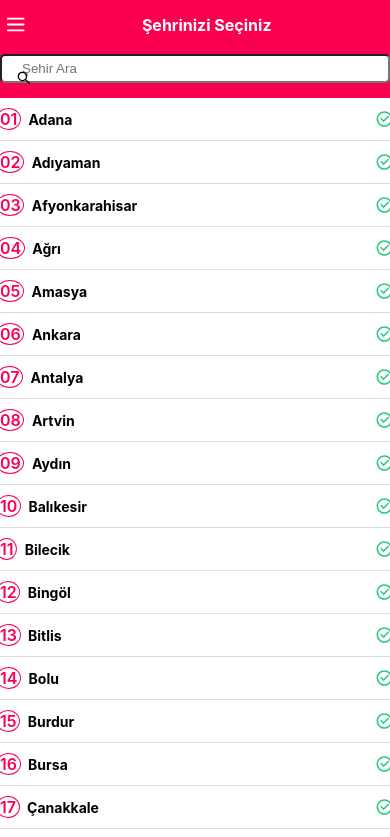
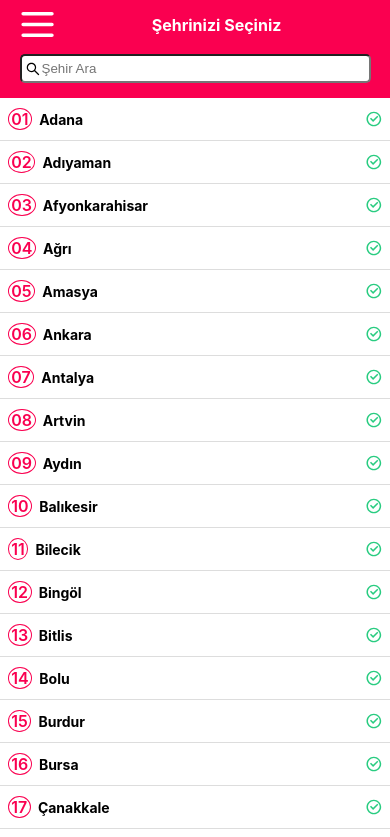
Before and after one commit to SelimSevgi/yemeksepeti-clone, a Next.js app: page / in a window 390 px wide. Shown: the top 837 px of the page. Built offline with nearby package versions, Linux system fonts and the light colour scheme.

Commit message:
yemeksepeti mobil sehirsecim sayfasi olusturuldu

```diff
--- a/pages/components/MobileMenu.js
+++ b/pages/components/MobileMenu.js
@@ -108,7 +108,9 @@ export default function MobileMenu() {
             <p>Şehrinizi Seçiniz</p>
           </div>
         </div>
-        <div className="sdas">
+
+        <label for="html" className="sdas">
+          {" "}
           <input
             type="text"
             id="sehir"
@@ -117,12 +119,12 @@ export default function MobileMenu() {
             className="mobil-header-2"
           />
           <AiOutlineSearch className="mobil-icon" />
-        </div>
+        </label>
       </div>
       <div className="aaa">
         {data.map((x, i) => (
           <div key={x.id} className="bbb">
-            <div  className="ccc">
+            <div className="ccc">
               <span className="ddd">{x.id}</span>
               <span className="eee">{x.name}</span>
             </div>
--- a/pages/sehirsecimi.js
+++ b/pages/sehirsecimi.js
@@ -8,7 +8,7 @@ import MobileMenu from "./components/MobileMenu";
 
 export default function sehirsecimi() {
   return (
-    <div>
+    <div className="container">
       <Header />
       <Content />
       <Footer />
--- a/styles/MobileMenu.css
+++ b/styles/MobileMenu.css
@@ -3,7 +3,7 @@
     width: 100%;
   }
   .mobil-header {
-    width: 414px;
+    width: 100%;
     display: flex;
     justify-content: center;
     align-items: center;
@@ -21,7 +21,7 @@
     display: flex;
     justify-content: center;
     align-items: center;
-    width: 25px;
+    width: auto;
     height: 49px;
     color: white;
     font-weight: 700;
@@ -37,10 +37,12 @@
     font-weight: 700;
   }
   .sdas {
+    width: 90%;
     height: 49px;
+    position: relative;
   }
   .mobil-header-2 {
-    width: 390px;
+    width: 100%;
 
     display: relative;
 
@@ -52,15 +54,15 @@
 
   .mobil-icon {
     position: absolute;
-    top: 8.3%;
-    left: 4%;
+    left: 1.5%;
+    top: 25%;
   }
   ul .dasda {
     list-style-type: none;
     text-decoration: none;
   }
   .aaa {
-    width: 414px;
+    width: 100%;
     display: flex;
     flex-direction: column;
     justify-content: center;
```
